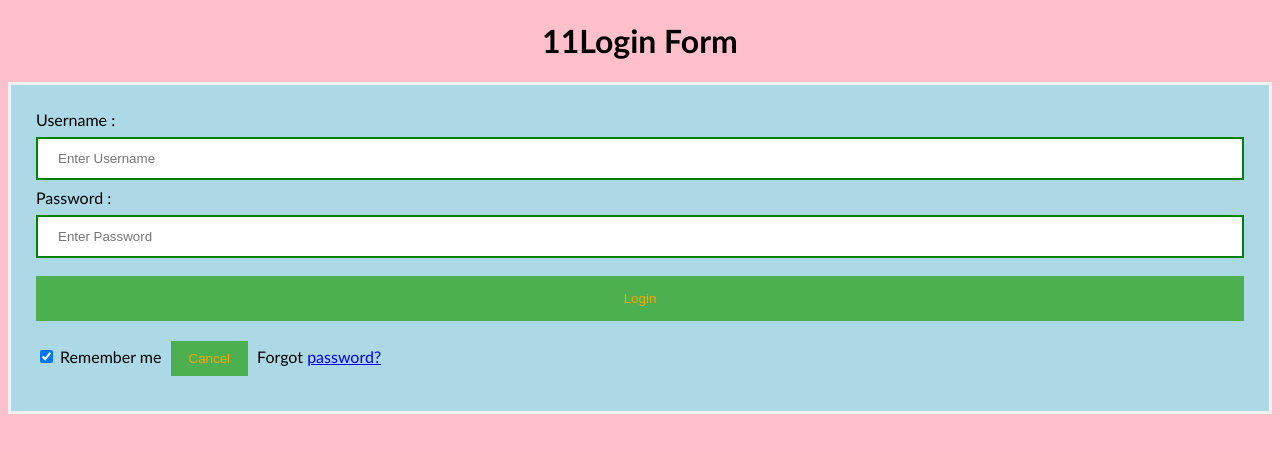
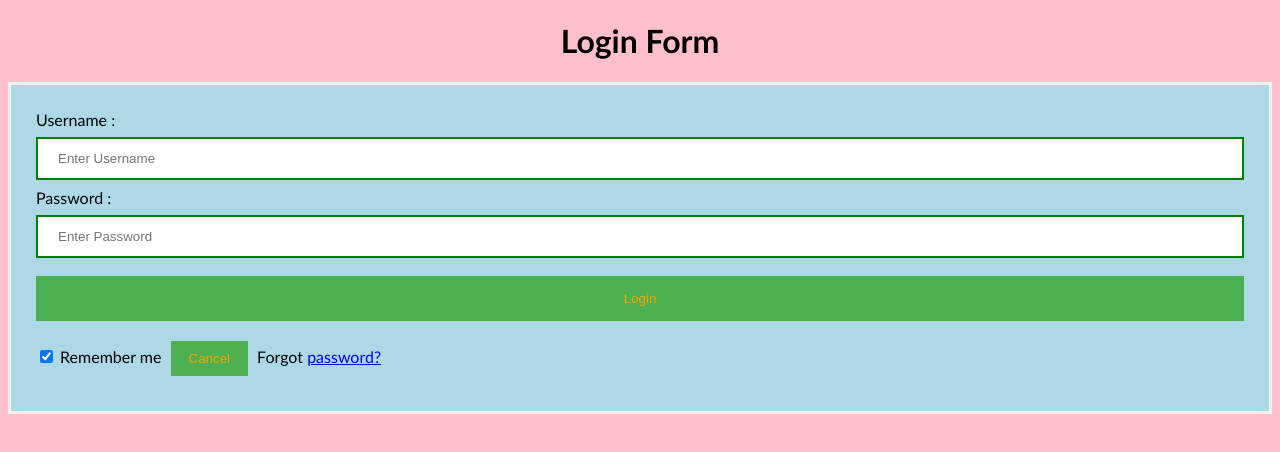
Before and after one commit to gireeshteli/2025project, a plain HTML site: page index.html in a window 1280 px wide. Drawn offline with Linux system fonts and the light colour scheme.

Commit message:
Update index.html

```diff
--- a/index.html
+++ b/index.html
@@ -45,7 +45,7 @@ button {
 </style>
 </head>
 <body>
-    <center> <h1>11Login Form </h1> </center>
+    <center> <h1>Login Form </h1> </center>
     <form>
         <div class="container">
             <label>Username : </label>
```
